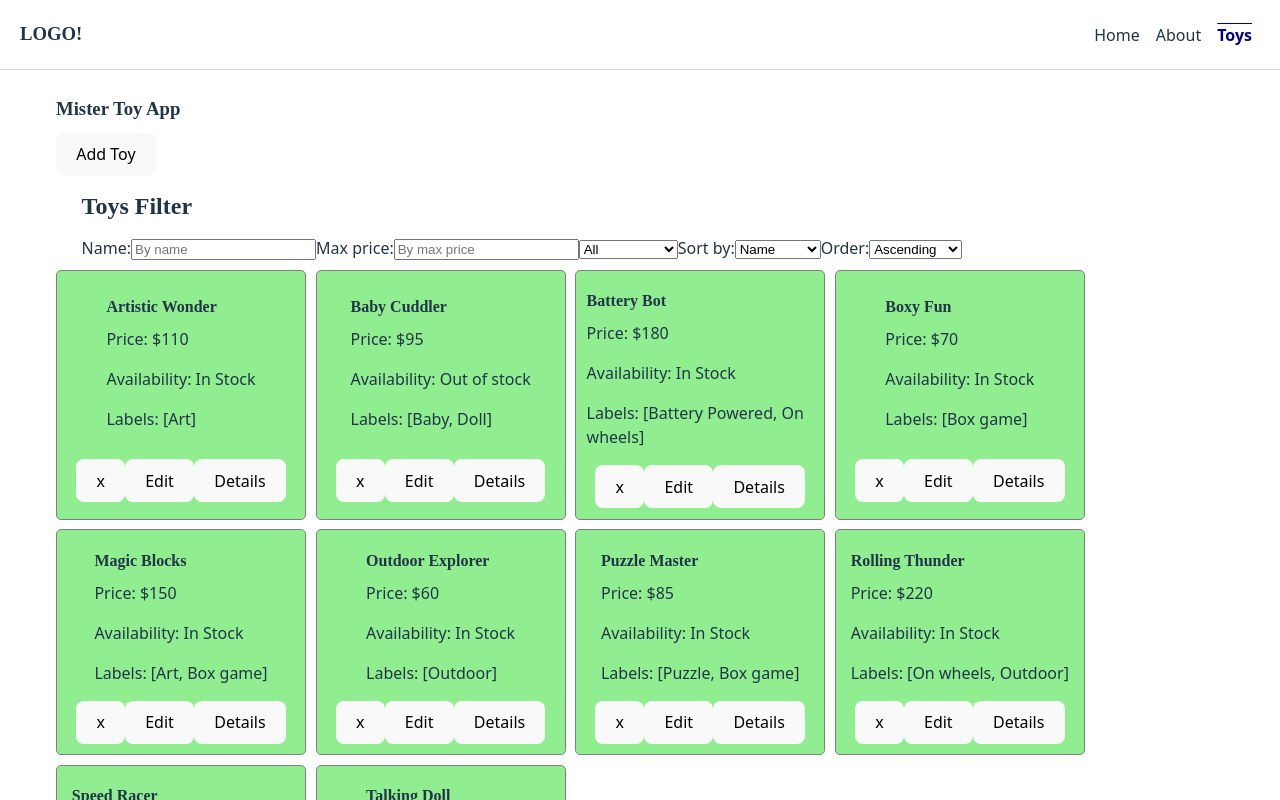
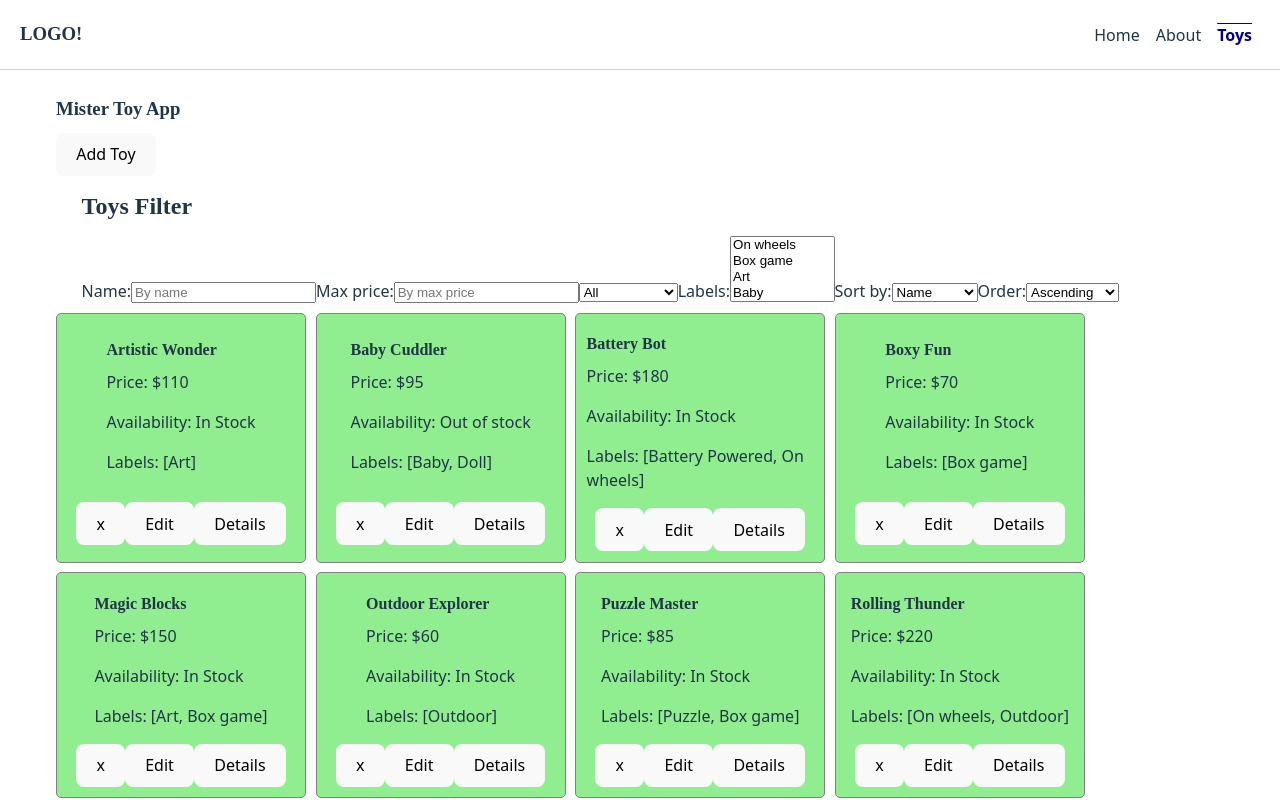
Before and after one commit to DIgidigidoom/mistertoy-frontend, a React (Vite) app: page /toy in a window 1280 px wide. Shown: the top 800 px of the page. Built offline with nearby package versions, Linux system fonts and the light colour scheme.

Commit message:
Add sort by label

```diff
--- a/src/cmps/ToyFilter.jsx
+++ b/src/cmps/ToyFilter.jsx
@@ -10,16 +10,33 @@ export function ToyFilter({ filterBy, onSetFilter }) {
         onSetFilterRef.current(filterByToEdit)
     }, [filterByToEdit])
 
+    // function handleChange({ target }) {
+    //     let { value, name: field, type, selectedOptions, multiple } = target
+    //     if (multiple) {
+    //         value = Array.from(selectedOptions, opt => opt.value)
+    //     } else value = type === 'number' ? +value : value
+
+    //     setFilterByToEdit((prevFilter) => ({ ...prevFilter, [field]: value }))
+    // }
     function handleChange({ target }) {
-        let { value, name: field, type } = target
-        value = type === 'number' ? +value : value
-        setFilterByToEdit((prevFilter) => ({ ...prevFilter, [field]: value }))
+        const { name, type, value, multiple, selectedOptions } = target
+
+        let newValue
+        if (multiple) {
+            newValue = Array.from(selectedOptions, opt => opt.value)
+        } else if (type === 'number') {
+            newValue = +value
+        } else {
+            newValue = value
         }
-    const { txt, maxPrice, inStockFilter, sortBy, sortOrder } = filterByToEdit
+
+        setFilterByToEdit(prev => ({ ...prev, [name]: newValue }))
+    }
+    const { txt, maxPrice, inStockFilter, sortByLabel, sortBy, sortOrder } = filterByToEdit
     return (
         <section className="toy-filter full main-layout">
             <h2>Toys Filter</h2>
-            <form >
+
             <label htmlFor="name">Name:</label>
             <input type="text"
                 id="name"
@@ -46,6 +63,20 @@ export function ToyFilter({ filterBy, onSetFilter }) {
                 <option value='all'>All</option>
                 <option value="inStockFiltered">In Stock</option>
                 <option value="outOfStockFiltered">Out Of Stock</option>
+            </select>
+
+            <label htmlFor="labels">Labels:</label>
+            <select
+                id="labels"
+                name="sortByLabel"
+                multiple
+                value={sortByLabel || []}
+                onChange={handleChange}
+            >
+                {['On wheels', 'Box game', 'Art', 'Baby', 'Doll', 'Puzzle', 'Outdoor', 'Battery Powered']
+                    .map(label => (
+                        <option key={label} value={label}>{label}</option>
+                    ))}
             </select>
 
             <label htmlFor="sortBy">Sort by:</label>
@@ -75,7 +106,7 @@ export function ToyFilter({ filterBy, onSetFilter }) {
 
 
 
-            </form>
+
 
         </section>
     )
--- a/src/services/toy.service.js
+++ b/src/services/toy.service.js
@@ -31,7 +31,8 @@ seedToys()
 //         })
 // }
 function query(filterBy = {}) {
-    let { txt, maxPrice, inStockFilter, sortBy, sortOrder } = filterBy
+    let { txt, maxPrice, inStockFilter, sortByLabel, sortBy, sortOrder } = filterBy
+    console.log("filterBy: ", filterBy)
     return storageService.query(STORAGE_KEY)
         .then(toys => {
             if (!txt) txt = ''
@@ -51,6 +52,12 @@ function query(filterBy = {}) {
                 toys = toys.filter(toy => toy.inStock)
             } else {
                 toys = toys.filter(toy => !toy.inStock)
+            }
+            if (filterBy.sortByLabel?.length) {
+                toys = toys.filter(toy =>
+                    Array.isArray(toy.labels) &&
+                    toy.labels.some(label => filterBy.sortByLabel.includes(label))
+                )
             }
 
             if (sortBy === 'name') {
@@ -96,7 +103,7 @@ function getEmptyToy() {
 
 
 function getDefaultFilter() {
-    return { txt: '', maxPrice: '', inStockFilter: 'all', sortBy: 'name', sortOrder: 1 }
+    return { txt: '', maxPrice: '', inStockFilter: 'all', sortByLabel: [], sortBy: 'name', sortOrder: 1 }
 }
 
 // TEST DATA
```
Lines whose indentation alone changed are shown as unchanged.
